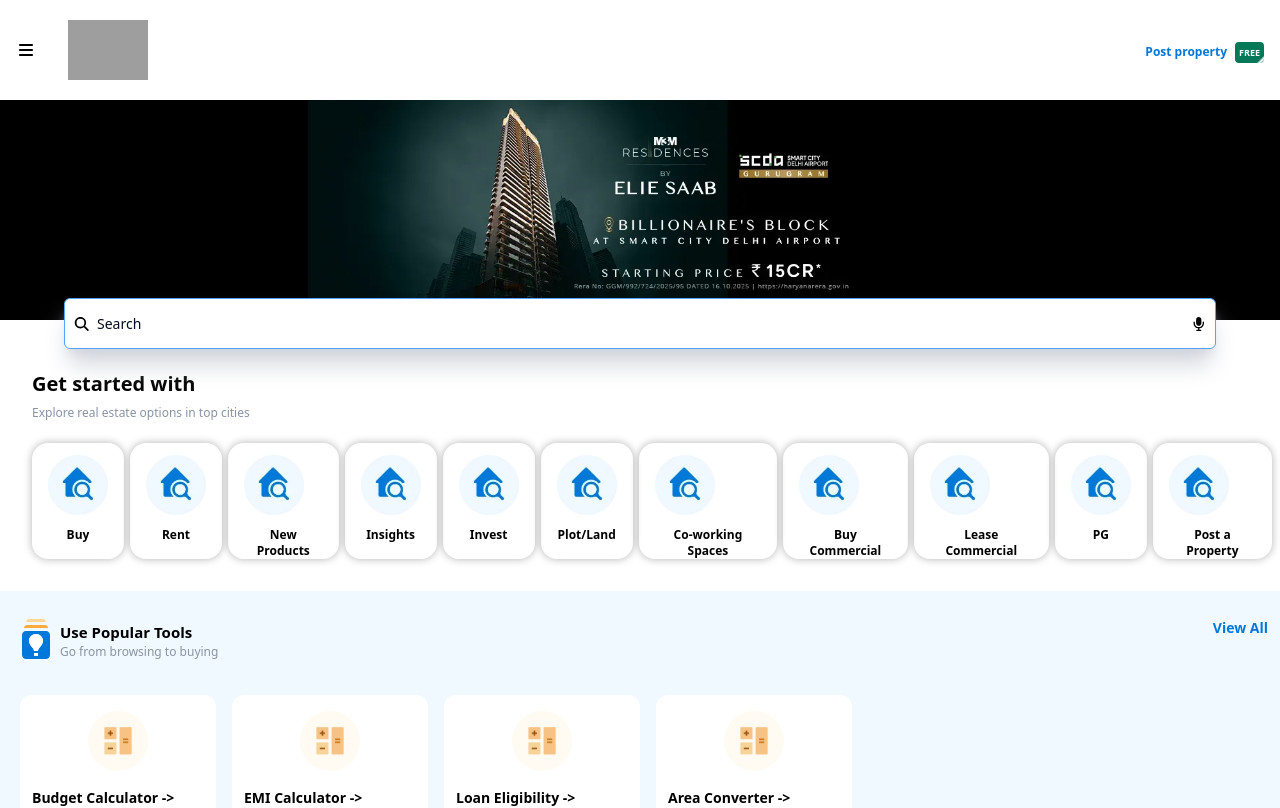
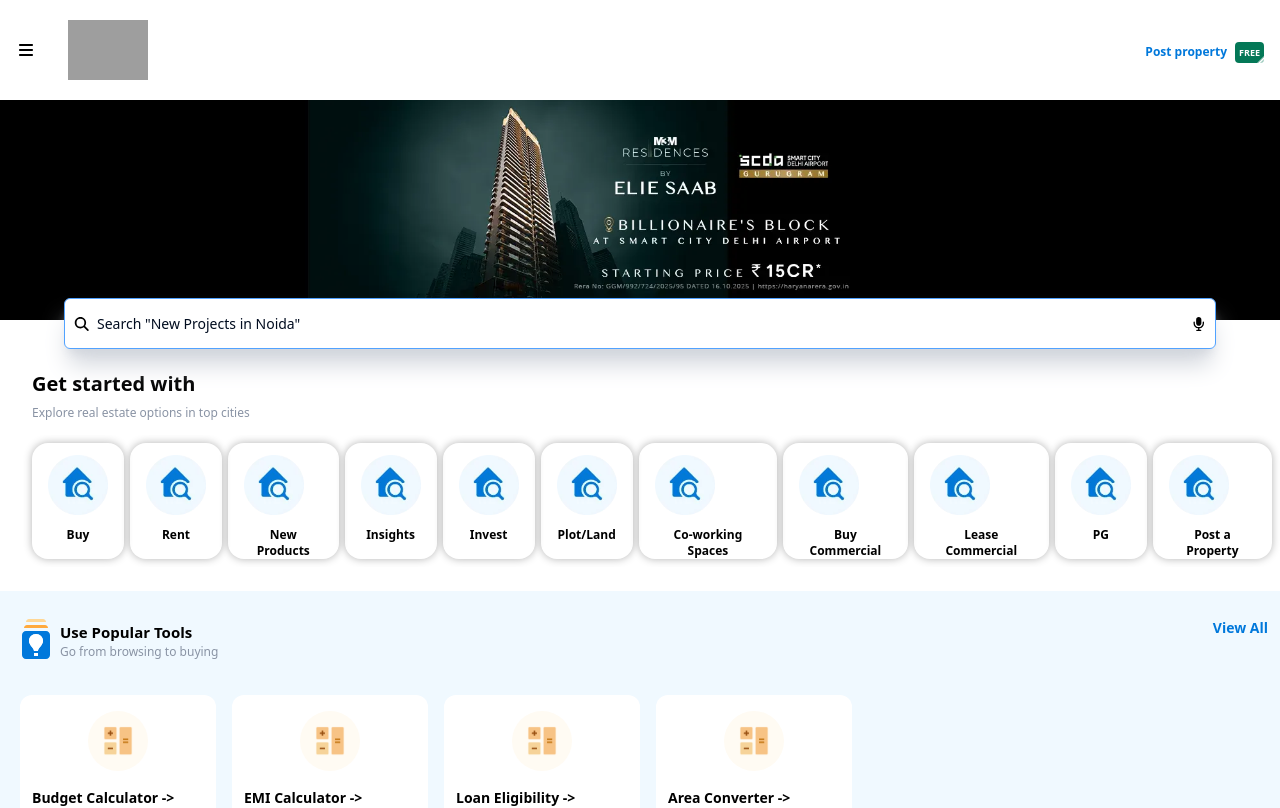
Before and after one commit to siddharth-stn/99AcresClone, a React (Vite) app: page / in a window 1280 px wide. Shown: the top 808 px of the page. Built offline with nearby package versions, Linux system fonts and the light colour scheme; grey boxes are pictures that could not be loaded.

Commit message:
Project Complete

```diff
--- a/src/components/HeroSection.jsx
+++ b/src/components/HeroSection.jsx
@@ -1,7 +1,26 @@
+import { useState, useEffect } from 'react';
 import { FontAwesomeIcon } from '@fortawesome/react-fontawesome';
 import heroImage from "../assets/images/hero.webp";
 
+const placeholderTexts = ['Search "Ats Pristine"', 'Search "New Projects in Noida"', 'Search "Sector 150 Noida"', 'Search "3 BHK Flats in Noida"'];
+
 export default function HeroSection() {
+
+  const [currentIndex, setCurrentIndex] = useState(0);
+
+  useEffect(() => {
+    const intervalId = setInterval(() => {
+      setCurrentIndex((prevIndex) => {
+        if (prevIndex === placeholderTexts.length - 1) {
+          return 0;
+        } else {
+          return prevIndex + 1;
+        }
+      });
+    }, 3000);
+    return () => clearInterval(intervalId);
+  }, []);
+
   return (
     <>
       <section>
@@ -24,7 +43,7 @@
           <input
             id="search-input"
             type="text"
-            placeholder="Search"
+            placeholder={placeholderTexts[currentIndex]}
             className="placeholder-[rgba(1,12,31,1.00)] outline-none w-full"
           />
         </div>
--- a/src/components/NewsSection.jsx
+++ b/src/components/NewsSection.jsx
@@ -44,8 +44,6 @@
     ]
   }
 
-
-
   const styles = {
     outerDivStyle: "border border-gray-400 rounded-2xl flex flex-col overflow-hidden ps-[110px] max-w-[288px] flex-shrink-0 flex-grow-0 relative pe-2 ",
     figureStyle: "absolute left-0 bottom-0 top-0 h-[94px] w-[35%]",
```
